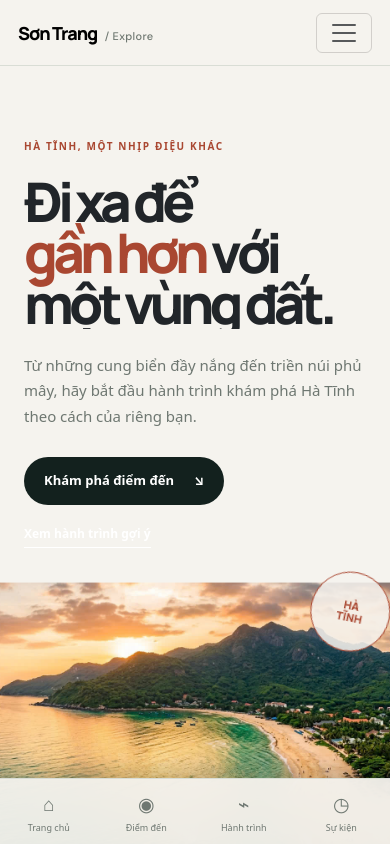
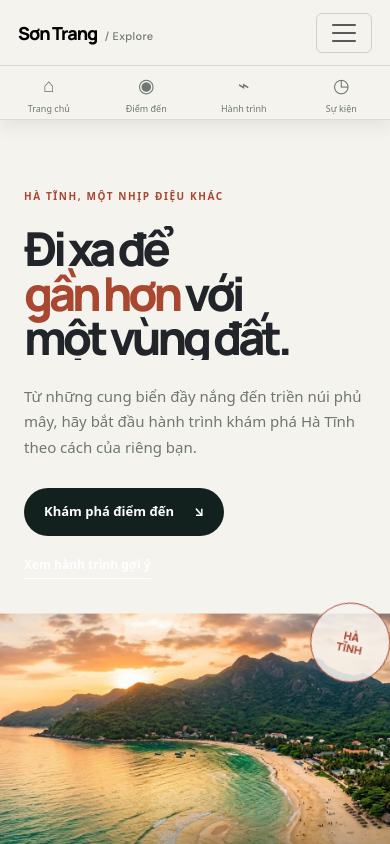
Before and after one commit to DungVVN/HaTinhTour-codex, a React (Vite) app: page / in a window 390 px wide. Shown: the top 844 px of the page. Built offline with nearby package versions, Linux system fonts and the light colour scheme.

Commit message:
fix: keep mobile navigation in document flow

```diff
--- a/src/mobile-nav.css
+++ b/src/mobile-nav.css
@@ -1,10 +1,19 @@
 @media (max-width: 767px) {
-  body { padding-bottom: calc(66px + env(safe-area-inset-bottom)); }
+  /* Keep navigation in the page flow so it never covers hero imagery or cards. */
+  body { padding-bottom: 0; }
   .mobile-nav {
-    height: calc(66px + env(safe-area-inset-bottom));
-    padding-bottom: env(safe-area-inset-bottom);
-    box-shadow: 0 -8px 24px rgba(19, 33, 30, .08);
+    position: relative;
+    top: auto;
+    left: auto;
+    right: auto;
+    bottom: auto;
+    height: 54px;
+    padding-bottom: 0;
+    border-top: 0;
+    border-bottom: 1px solid var(--line);
+    box-shadow: 0 6px 18px rgba(19, 33, 30, .08);
+    z-index: 1;
   }
-  .mobile-nav a { height: 66px; }
+  .mobile-nav a { height: 54px; }
   .footer { padding-bottom: 24px; }
 }
--- a/src/responsive-layout.css
+++ b/src/responsive-layout.css
@@ -40,6 +40,8 @@
 @media (max-width: 767px) {
   .full-bleed { width: 100vw; }
   .hero { width: 100vw; }
+  .hero { min-height: auto; padding-top: 44px; padding-bottom: 58px; }
+  .hero h1 { font-size: clamp(44px, 12vw, 60px); line-height: .95; }
   .intro-strip, .journey-section, .events-section, .search-section { width: 100vw; }
   .destination-grid { width: 100%; }
   .destination-card { min-width: 0; }
```
